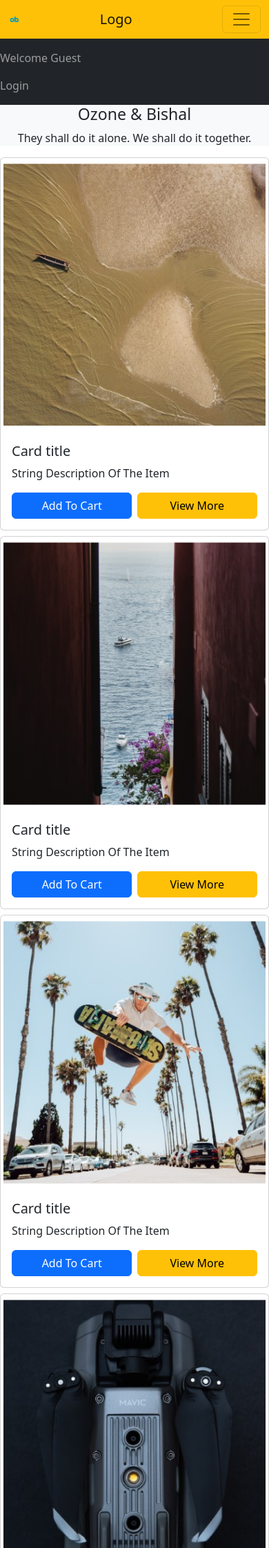
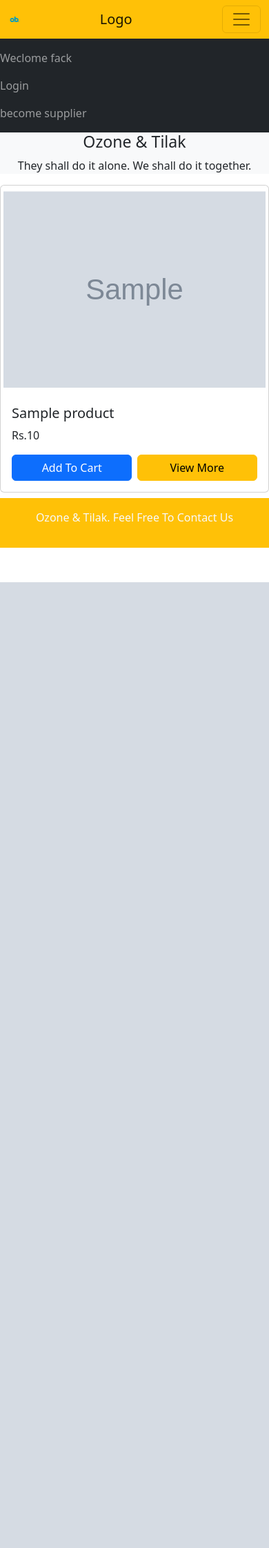
Before and after one commit to centaurusghost/Ecommerce-Website, a PHP site: page / in a window 390 px wide. Shown: the top 2244 px of the page at 69% size. After the commit the page ends 844 px from the top, so only its background shows below. Run offline with PHP 8.4, Linux system fonts and the light colour scheme; tables that the repository leaves empty or names only in its code hold one stand-in row (values such as "Sample post"); grey boxes marked "Sample" are stand-in pictures; some libraries are stand-ins or nearby versions.

Commit message:
Add files via upload

```diff
--- a/index.php
+++ b/index.php
@@ -1,3 +1,7 @@
+<?php
+include('./includes/connect.php');
+?>
+
 <!DOCTYPE html>
 <html lang="en">
 <!-- Bootstrap CSS -->
@@ -31,7 +35,7 @@
         <div class="collapse navbar-collapse" id="navbarSupportedContent">
           <ul class="navbar-nav me-auto mb-2 mb-lg-0">
             <li class="nav-item">
-              <a class="nav-link active" aria-current="page" href="/">Home</a>
+              <a class="nav-link active" aria-current="page" href="./index.php">Home</a>
             </li>
             <li class="nav-item">
               <a class="nav-link" href="#">Products</a>
@@ -50,13 +54,13 @@
             </li>
 
             <li class="nav-item">
-              <a class="nav-link" href="#">Total Price:100</a>
+              <!-- <a class="nav-link" href="#">Total Price:100</a> -->
             </li>
 
           </ul>
-          <form class="d-flex" role="search">
-            <input class="form-control me-2" type="search" placeholder="Search" aria-label="Search">
-            <button class="btn btn-outline-success" type="submit">Search</button>
+          <form class="d-flex" role="search" method="POST">
+            <input class="form-control me-2" type="search" name="search_text" placeholder="Search" aria-label="Search">
+            <button class="btn btn-outline-success" name="search_botton" type="submit">Search</button>
           </form>
         </div>
       </div>
@@ -66,11 +70,25 @@
     <nav class="navbar navbar-expand-lg  navbar-dark bg-dark">
       <ul class="navbar-nav me-auto">
         <li class="nav-item">
-          <a class="nav-link" href="#">Welcome Guest</a>
+          <a class="nav-link" href="#">
+<?php
+$user_logged_in_status=false;
+if(!$user_logged_in_status){
+echo "Weclome fack";
+}
+else{
+echo "welcome fucker";
+}
+?>
+
+          </a>
         </li>
 
         <li class="nav-item">
           <a class="nav-link" href="#">Login</a>
+        </li>
+        <li class="nav-item">
+          <a class="nav-link" href="./supplier/supplier_register.php">become supplier</a>
         </li>
 
       </ul>
@@ -78,7 +96,7 @@
 
     <!-- third child -->
     <div class="bg-light">
-      <h3 class="text-center">Ozone & Bishal</h3>
+      <h3 class="text-center">Ozone & Tilak</h3>
       <p class="text-center">
         They shall do it alone. We shall do it together.
       </p>
@@ -90,8 +108,9 @@
         <!-- display products here -->
         <div class="row">
           <!-- to display 3 carts we are using 3 divisions -->
-          <div class="col-md-4 mb-2">
 
+          <!-- lets apply while loop to display the items -->
+          <!-- <div class="col-md-4 mb-2">
             <div class="card">
               <img class="card-img-top" src="./images/1.jpg" alt="Card image cap">
               <div class="card-body">
@@ -100,122 +119,58 @@
                 <a href="#" class="btn btn-primary">Add To Cart</a>
                 <a href="#" class="btn btn-warning paddingbetweenbotons">View More</a>
               </div>
-            </div>
+            </div> -->
 
-          </div>
-          <div class="col-md-4 mb-2">
-            <div class="card">
-              <img class="card-img-top" src="./images/2.jpg" alt="Card image cap">
-              <div class="card-body">
-                <h5 class="card-title">Card title</h5>
-                <p class="card-text">String Description Of The Item</p>
-                <a href="#" class="btn btn-primary">Add To Cart</a>
-                <a href="#" class="btn btn-warning paddingbetweenbotons">View More</a>
-              </div>
-            </div>
-
-          </div>
-          <div class="col-md-4 mb-2">
-            <div class="card">
-              <img class="card-img-top" src="./images/3.jpg" alt="Card image cap">
-              <div class="card-body">
-                <h5 class="card-title">Card title</h5>
-                <p class="card-text">String Description Of The Item</p>
-                <a href="#" class="btn btn-primary">Add To Cart</a>
-                <a href="#" class="btn btn-warning paddingbetweenbotons">View More</a>
-              </div>
-            </div>
-
-          </div>
+          <?php
 
 
+          $display_product_query="select * from temp_product";
+          $searched_text="";
+          $display_searched_items="select * from temp_product where product_title like '%$searched_text%'";
 
-          <div class="col-md-4 mb-2">
-            <div class="card">
-              <img class="card-img-top" src="./images/4.jpg" alt="Card image cap">
-              <div class="card-body">
-                <h5 class="card-title">Card title</h5>
-                <p class="card-text">String Description Of The Item</p>
-                <a href="#" class="btn btn-primary">Add To Cart</a>
-                <a href="#" class="btn btn-warning paddingbetweenbotons">View More</a>
-              </div>
-            </div>
+          $result=mysqli_query($con,$display_searched_items);
+          if(isset($_POST['search_botton'])){
+            $searched_text=$_POST['search_text'];
+            $display_searched_items="select * from temp_product where product_title like '%$searched_text%'";
+            $result=mysqli_query($con,$display_searched_items);
+          }
 
-          </div>
 
-          <div class="col-md-4 mb-2">
+          if($result){
+        while($row=mysqli_fetch_assoc($result)) {
+      $product_id=$row['product_id'];
+      $product_title=$row['product_title'];
+      $product_price=$row['product_price'];
+      $product_image=$row['product_image'];
+      echo "<div class='col-md-4 mb-2'>
+      <div class='card'>
+        <img class='card-img-top w-full h-25' src='./productimages/$product_image' alt='Card image cap'>
+        <div class='card-body'>
+          <h5 class='card-title'>$product_title</h5>
+          <p class='card-text'>Rs.$product_price</p>
+          <a href='#' class='btn btn-primary'>Add To Cart</a>
+          <a href='#' class='btn btn-warning paddingbetweenbotons'>View More</a>
+        </div>
+      </div>
 
-            <div class="card">
-              <img class="card-img-top" src="./images/5.jpg" alt="Card image cap">
-              <div class="card-body">
-                <h5 class="card-title">Card title</h5>
-                <p class="card-text">String Description Of The Item</p>
-                <a href="#" class="btn btn-primary">Add To Cart</a>
-                <a href="#" class="btn btn-warning paddingbetweenbotons">View More</a>
-              </div>
-            </div>
+    </div>";
+        }
 
-          </div>
-
-          <div class="col-md-4 mb-2">
-
-            <div class="card">
-              <img class="card-img-top" src="./images/6.jpg" alt="Card image cap">
-              <div class="card-body">
-                <h5 class="card-title">Card title</h5>
-                <p class="card-text">String Description Of The Item</p>
-                <a href="#" class="btn btn-primary">Add To Cart</a>
-                <a href="#" class="btn btn-warning paddingbetweenbotons">View More</a>
-              </div>
-            </div>
-
-          </div>
+          }
+?>
+</div>
 
         </div>
 
       </div>
 
-      <div class="col-md-2 bg-dark p-1 sidenavbar">
-        <!-- display side navigation bar -->
-        <ul class="navbar-nav me-auto text-center">
-          <li class="nav-item bg-warning sidenavbardelivery">
-            <a href="#" class="nav-link text-dark">
-              <h4> Delivery Brands</h4>
-            </a>
-          </li>
 
-          <li class="nav-item">
-            <a href="#" class="nav-link text-light">
-              Brand 1
-            </a>
-          </li>
-
-          <li class="nav-item">
-            <a href="#" class="nav-link text-light">
-              Brand 2
-            </a>
-          </li>
-
-          <li class="nav-item">
-            <a href="#" class="nav-link text-light">
-          Brand3
-            </a>
-          </li>
-
-          <li class="nav-item">
-            <a href="testCode.php" class="nav-link text-light">
-              Test Insert Page
-            </a>
-          </li>
-        </ul>
-      </div>
-    </div>
 
 
 
     <!-- last child -->
     <div class="bg-warning p-3 text-center text-light">
-      <p>Ozone & Bishal. Feel Free To Contact Us</p>
+      <p>Ozone & Tilak. Feel Free To Contact Us</p>
     </div>
   </div>
   <?php
```
Also changed, not shown: testCode.php (+47 -20 lines).
